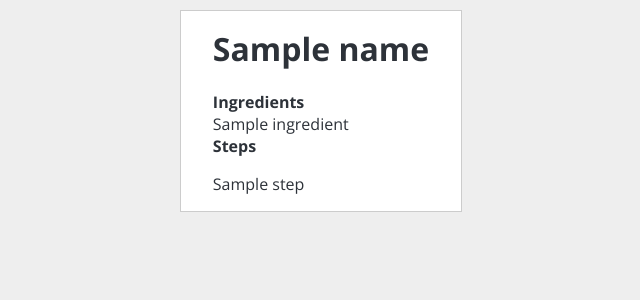
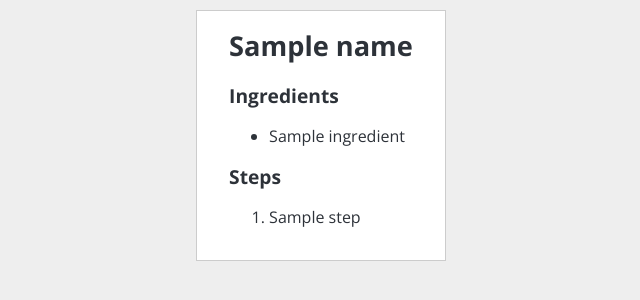
Before and after one commit to luizribeiro/menu, a Flask app: template templates/recipe.html.jinja in a window 1280 px wide. Shown: the top 300 px of the page, without its empty margins (319-959 px from the left). Run offline with Flask 2, Linux system fonts and the light colour scheme; the template is opened without the code that fills it: most values are stand-ins (such as "Sample title", 1, 10 or a date in 2020).

Commit message:
Small tweaks to CSS

```diff
--- a/app.py
+++ b/app.py
@@ -25,13 +25,13 @@ def get_day_of_the_week() -> int:
 def index() -> str:
     lunch_menu, dinner_menu = get_menu()
     current_day = get_day_of_the_week()
-    content = "<ul>"
+    content = '<ul class="index">'
     for i, day in enumerate(constants.DAYS):
         if i < current_day:
             continue
         klass = "today" if i == current_day else "future"
         content += f'<li class="{klass}"><b>{day}</b></li>'
-        content += '<ul class="{klass}">'
+        content += '<ul class="{klass} index">'
         content += f'<li class="{klass}"><b>Lunch:</b> <a href="/recipe/{lunch_menu[i]}">{lunch_menu[i]}</a></li>'  # noqa: E501
         content += f'<li class="{klass}"><b>Dinner:</b> <a href="/recipe/{dinner_menu[i]}">{dinner_menu[i]}</a></li>'  # noqa: E501
         content += "</ul>"
@@ -44,10 +44,10 @@ def index() -> str:
 def next_week() -> str:
     date = datetime.now(config.get_timezone()) + timedelta(weeks=+1)
     lunch_menu, dinner_menu = get_menu(date)
-    content = "<ul>"
+    content = '<ul class="index">'
     for i, day in enumerate(constants.DAYS):
         content += f"<li><b>{day}</b></li>"
-        content += "<ul>"
+        content += '<ul class="index">'
         content += f'<li><b>Lunch:</b> <a href="/recipe/{lunch_menu[i]}/">{lunch_menu[i]}</a></li>'  # noqa: E501
         content += f'<li><b>Dinner:</b> <a href="/recipe/{dinner_menu[i]}/">{dinner_menu[i]}</a></li>'  # noqa: E501
         content += "</ul>"
--- a/templates/base.html.jinja
+++ b/templates/base.html.jinja
@@ -40,20 +40,25 @@
       }
 
       h1 {
+        font-size: 1.7em;
         text-align: center;
       }
 
-      ul {
+      h2 {
+        font-size: 1.2em;
+      }
+
+      ul.index {
         list-style-type: none;
         margin: 0;
         padding: 0;
       }
 
-      body > ul > ul {
+      body > ul.index > ul {
         padding-bottom: 2em;
       }
 
-      body > ul > li {
+      body > ul.index > li {
         text-align: center;
         padding: 0.25em;
       }
--- a/templates/recipe.html.jinja
+++ b/templates/recipe.html.jinja
@@ -2,12 +2,18 @@
 
 {% block content %}
   <h1>{{name}}</h1>
-  <b>Ingredients</b><br />
-  {% for ingredient in ingredients %}
-  {{ingredient.name}}<br />
-  {% endfor %}
-  <b>Steps</b><br />
-  {% for step in steps %}
-  <p>{{step}}<p/>
-  {% endfor %}
+
+  <h2>Ingredients</h2>
+  <ul>
+    {% for ingredient in ingredients %}
+      <li>{{ingredient.name}}</li>
+    {% endfor %}
+  </ul>
+
+  <h2>Steps</h2>
+  <ol>
+    {% for step in steps %}
+      <li>{{step}}</li>
+    {% endfor %}
+  </ol>
 {% endblock %}
```
